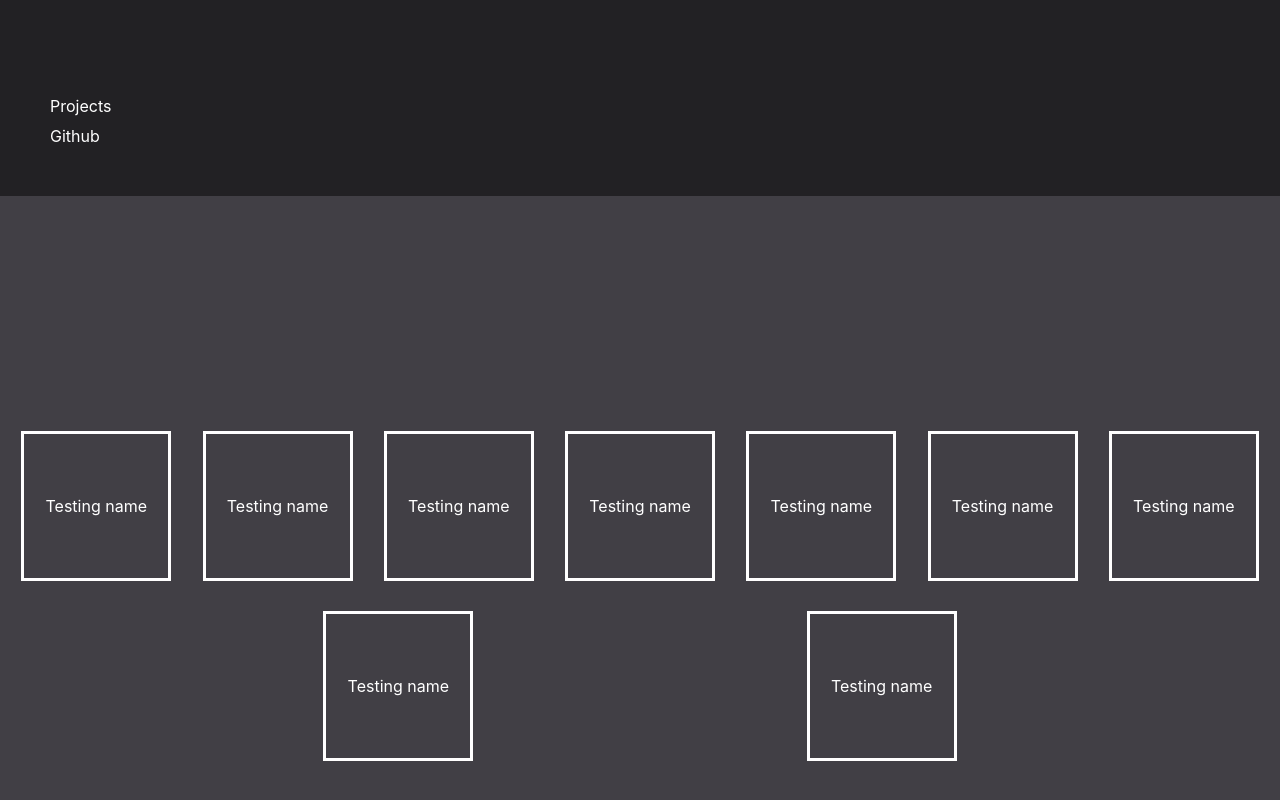
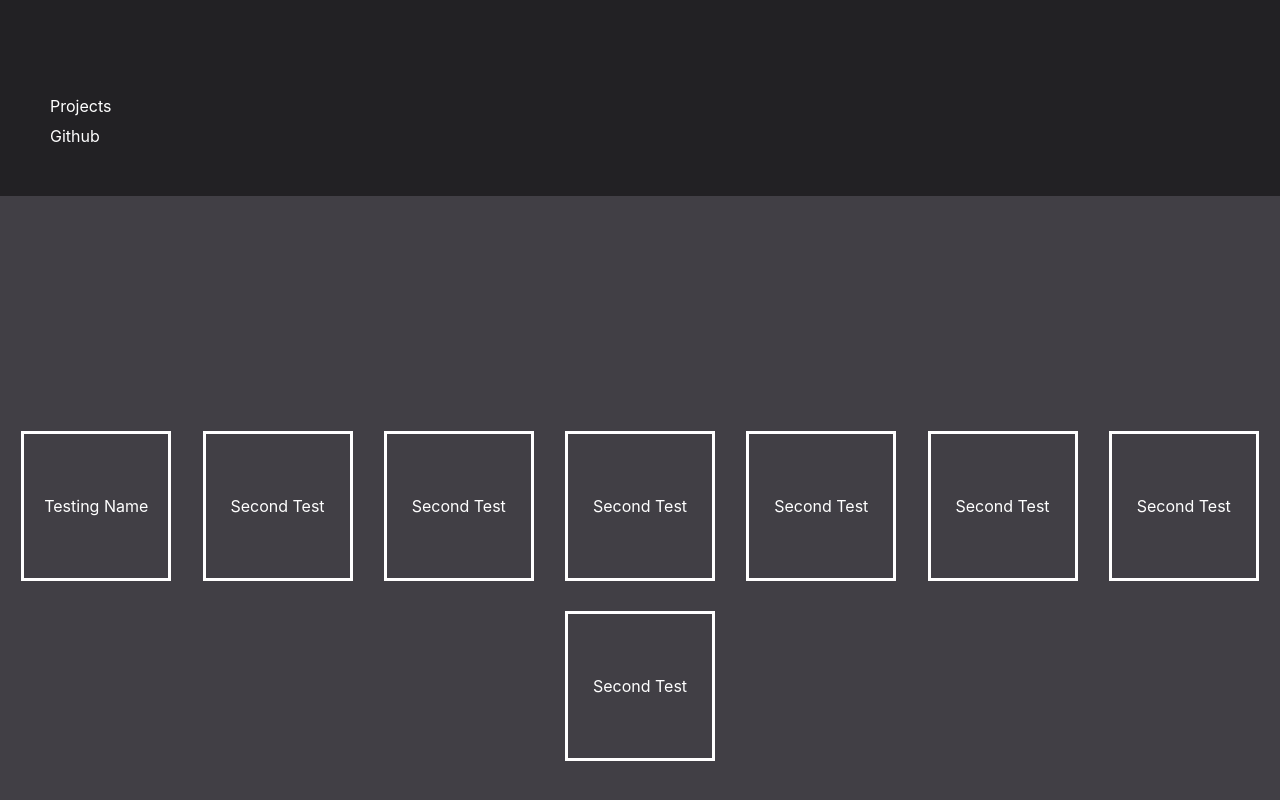
Before and after one commit to ethnelson/home-site, a React (Create React App) app in the folder client/: page / in a window 1280 px wide. Shown: the part 604-1404 px from the top of the page. Built offline with nearby package versions, Linux system fonts and the light colour scheme.

Commit message:
organizing how projects are listed and making them easier to add

```diff
--- a/client/src/Home/ProjectArchive.css
+++ b/client/src/Home/ProjectArchive.css
@@ -7,8 +7,16 @@
         min-height: 100vh;
         background-color: #413f45;
         padding: 20px;
+        flex-wrap: wrap;
+        gap: 30px;
+    }
+
+    .project-list {
+        display: flex;
+        flex-direction: row;
+        justify-content: space-evenly;
         align-content: center;
-        justify-content: space-evenly;
+
         flex-wrap: wrap;
         gap: 30px;
     }
@@ -18,7 +26,6 @@
         flex-direction: column;
         justify-content: center;
         border-style: solid;
-        justify-content: center;
 
         width: 100px;
         height: 100px;
@@ -47,6 +54,16 @@
         gap: 30px;
     }
 
+    .project-list {
+        display: flex;
+        flex-direction: row;
+        justify-content: space-evenly;
+        align-content: center;
+
+        flex-wrap: wrap;
+        gap: 30px;
+    }
+
     .project-list-item {
         display: flex;
         flex-direction: column;
--- a/client/src/Home/ProjectArchive.js
+++ b/client/src/Home/ProjectArchive.js
@@ -4,36 +4,60 @@ import { NavLink } from "react-router-dom";
 import './ProjectArchive.css';
 
 // Projects Archive Page ---------------------------------------------------- //
-
+let projectItems = {
+    test_project: {displayName: "Testing Name", link:"testing-link"},
+    test_3: {displayName: "Second Test", link:"testing-link"},
+    test_4: {displayName: "Second Test", link:"testing-link"},
+    test_5: {displayName: "Second Test", link:"testing-link"},
+    test_6: {displayName: "Second Test", link:"testing-link"},
+    test_7: {displayName: "Second Test", link:"testing-link"},
+    test_8: {displayName: "Second Test", link:"testing-link"},
+    test_9: {displayName: "Second Test", link:"testing-link"}
+}
 
 class ProjectArchive extends Component {
     render() {
         return (
             <div className="project-archive" id="project-archive">
-                <ProjectListItem name="Testing name" link="testing-link"/>
-                <ProjectListItem name="Testing name" link="testing-link"/>
-                <ProjectListItem name="Testing name" link="testing-link"/>
-                <ProjectListItem name="Testing name" link="testing-link"/>
-                <ProjectListItem name="Testing name" link="testing-link"/>
-                <ProjectListItem name="Testing name" link="testing-link"/>
-                <ProjectListItem name="Testing name" link="testing-link"/>
-                <ProjectListItem name="Testing name" link="testing-link"/>
-                <ProjectListItem name="Testing name" link="testing-link"/>
+                <ProjectList projects={projectItems} />
             </div>
         );
     }
 }
 
-class ProjectListItem extends Component {
+class ProjectList extends Component {
+    constructor(props) {
+        super(props);
+        this.projects = props.projects;
+    }
+
     render() {
-        return (
-            <div className="project-list-item">
-                <NavLink className="project-name" to={this.props.link}>
-                    {this.props.name}
-                </NavLink>
-            </div>
-        );
+        if (this.projects) {
+            return (
+                <div className="project-list">
+                {
+                    Object.entries(this.projects)
+                    .map( ([key, value]) =>
+                        <div className="project-list-item" key={key} >
+                            <NavLink className="project-name" to={value.link}>
+                                {value.displayName}
+                            </NavLink>
+                        </div>
+                    )
+                }
+                </div>
+            );
+        } else {
+            return (
+                <div className="project-list">
+                    <p className="noProjectoMr">
+                        Dang, looks like I don't have any projects here rn
+                    </p>
+                </div>
+            )
+        }
     }
+
 }
 
 /*
```
